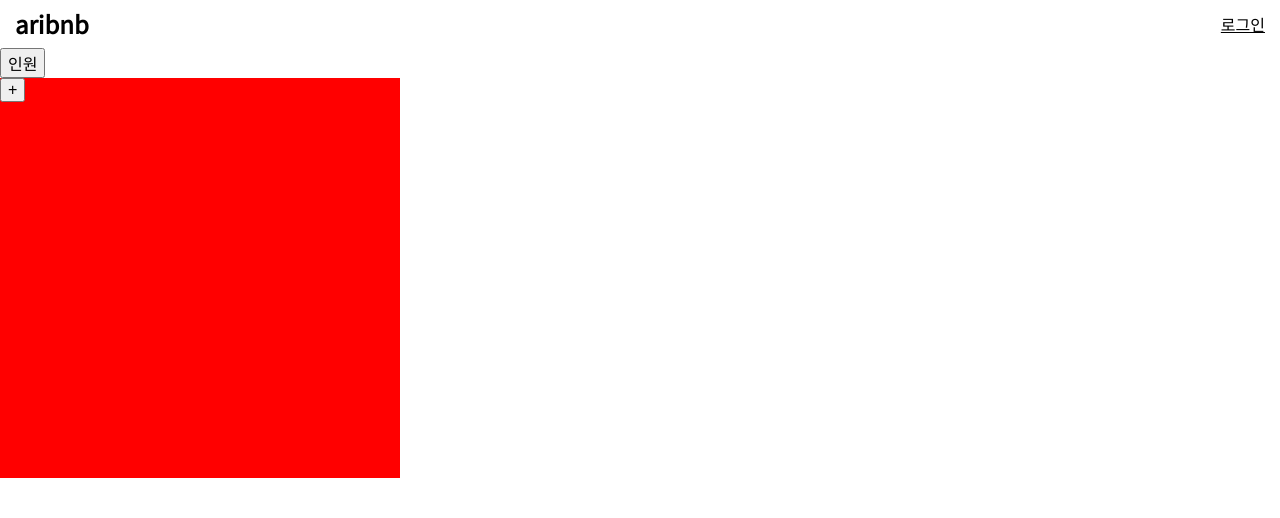
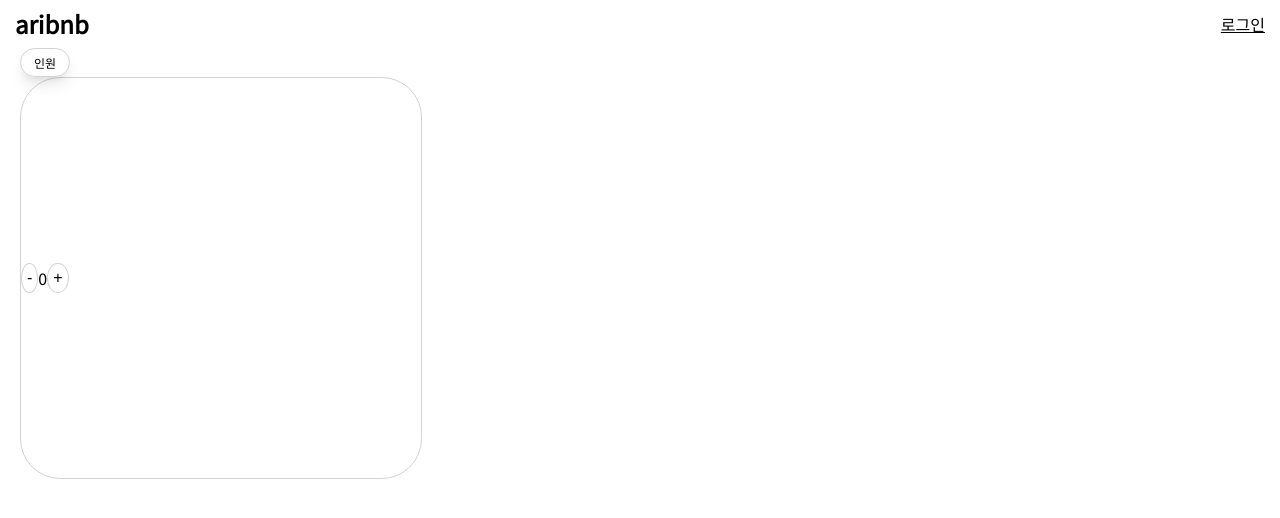
Before and after one commit to codesquad-member-2020/airbnb-10, a React app in the folder FE/airbnb/: page / in a window 1280 px wide. Both pictures are taken after a click on the button "인원". Shown: the top 518 px of the page. Built offline with nearby package versions, Linux system fonts and the light colour scheme.

Commit message:
[#16] feat: Person Component 기본 style 및 Click Event 부분 적용

```diff
--- a/FE/airbnb/src/components/header/Header.jsx
+++ b/FE/airbnb/src/components/header/Header.jsx
@@ -1,5 +1,5 @@
 import React from "react";
-import Person from "./Person.jsx";
+import Person from "./Person/Person.jsx";
 
 const Header = () => {
   return (
--- a/FE/airbnb/src/components/header/Person.jsx
+++ /dev/null
@@ -1,44 +0,0 @@
-import React, { useState } from "react";
-import { useSelector, useDispatch } from "react-redux";
-import styled from "styled-components";
-import { increaseAdultCount } from "../../modules/person";
-
-const Person = () => {
-  const [isClick, setIsClick] = useState(false);
-
-  const { adultCount, childCount, babyCount, totalCount } = useSelector((state) => state);
-  const dispatch = useDispatch();
-
-  const increaseCount = () => {
-    dispatch(increaseAdultCount());
-  };
-
-  const clickPersonBtn = () => {
-    if (!isClick) {
-      setIsClick(true);
-    } else {
-      setIsClick(false);
-    }
-  };
-
-  return (
-    <div>
-      <button onClick={clickPersonBtn}>인원</button>
-      {isClick && (
-        <Personnel>
-          <PlusBtn>+</PlusBtn>
-        </Personnel>
-      )}
-    </div>
-  );
-};
-
-const Personnel = styled.div`
-  width: 400px;
-  height: 400px;
-  background-color: red;
-`;
-
-const PlusBtn = styled.button``;
-
-export default Person;
--- /dev/null
+++ b/FE/airbnb/src/components/header/Person/Person.jsx
@@ -0,0 +1,63 @@
+import React, { useState } from "react";
+import { useSelector, useDispatch } from "react-redux";
+import styled from "styled-components";
+import { personnelCounts } from "../../../modules/person";
+
+import { Button, CountButton } from "../../../style/CustomStyle.jsx";
+
+const Person = () => {
+  const [isClick, setIsClick] = useState(false);
+
+  const { adultCount, childCount, babyCount, totalCount } = useSelector((state) => state.personReducer);
+  const dispatch = useDispatch();
+
+  const clickPersonBtn = () => {
+    if (!isClick) {
+      setIsClick(true);
+    } else {
+      setIsClick(false);
+    }
+  };
+
+  const increaseAdult = () => {
+    dispatch(personnelCounts.increaseAdultCount());
+  };
+
+  const decreaseAdult = () => {
+    if (adultCount <= 0) {
+      return;
+    }
+    dispatch(personnelCounts.decreaseAdultCount());
+  };
+
+  return (
+    <Test>
+      <Button onClick={clickPersonBtn}>인원</Button>
+      {isClick && (
+        <Personnel>
+          <CountButton onClick={decreaseAdult}>-</CountButton>
+          <div>{adultCount}</div>
+          <CountButton onClick={increaseAdult}>+</CountButton>
+        </Personnel>
+      )}
+    </Test>
+  );
+};
+
+const Test = styled.div`
+  padding-left: 20px;
+`;
+
+const Personnel = styled.div`
+  display: flex;
+  align-items: center;
+  width: 400px;
+  height: 400px;
+  background-color: #fff;
+  border-radius: 10%;
+  border: 1px solid var(--gray-1);
+`;
+
+const PlusBtn = styled.button``;
+
+export default Person;
--- a/FE/airbnb/src/modules/person.js
+++ b/FE/airbnb/src/modules/person.js
@@ -82,4 +82,14 @@ const personReducer = (state = initialValue, action) => {
   }
 };
 
+export const personnelCounts = {
+  increaseAdultCount,
+  decreaseAdultCount,
+  increaseChildCount,
+  decreaseChildCount,
+  increaseBabyCount,
+  decreaseBabyCount,
+  resetCount,
+};
+
 export default personReducer;
--- /dev/null
+++ b/FE/airbnb/src/style/CustomStyle.jsx
@@ -0,0 +1,16 @@
+import styled from "styled-components";
+
+export const Button = styled.button`
+  font-size: 12px;
+  padding: 5px 13px;
+  border-radius: 40px;
+  border: 1px solid var(--gray-1);
+  cursor: pointer;
+  box-shadow: 0 10px 15px -3px rgba(0, 0, 0, 0.1), 0 4px 6px -2px rgba(0, 0, 0, 0.05);
+`;
+
+export const CountButton = styled.button`
+  padding: 5px;
+  border-radius: 50%;
+  border: 1px solid var(--gray-1);
+`;
--- a/FE/airbnb/src/style/GlobalStyle.jsx
+++ b/FE/airbnb/src/style/GlobalStyle.jsx
@@ -1,8 +1,15 @@
-import { createGlobalStyle } from "styled-components";
+import { createGlobalStyle, css } from "styled-components";
 import reset from "styled-reset";
+
+const variables = css`
+  :root {
+    --gray-1: #d2d2d2;
+  }
+`;
 
 export const GlobalStyle = createGlobalStyle`
   ${reset}
+  ${variables}
 
   * {
     font-size: 1rem;
@@ -14,6 +21,14 @@ export const GlobalStyle = createGlobalStyle`
     font-family: 'Noto Sans KR', sans-serif;
   }
 
+ button {
+  border: none;
+  margin: 0;
+  padding: 0;
+  width: auto;
+  background: transparent;
+ }
+
 `;
 
 export default GlobalStyle;
```
